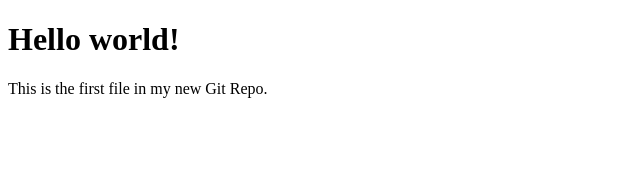
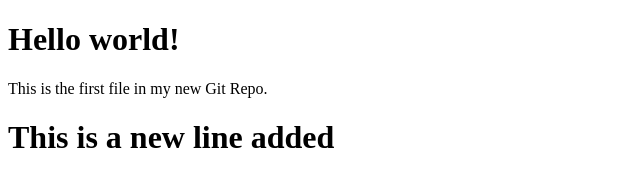
Before and after one commit to pritammannaCD/test1, a plain HTML site: page index.html in a window 1280 px wide. Shown: the whole page, without its empty margins (0-640 px from the left). Drawn offline with Linux system fonts and the light colour scheme.

Commit message:
This is first commit [github]

```diff
--- a/index.html
+++ b/index.html
@@ -8,5 +8,7 @@
 <h1>Hello world!</h1>
 <p>This is the first file in my new Git Repo.</p>
 
+<h1>This is a new line added</h1>
+
 </body>
 </html>
```
